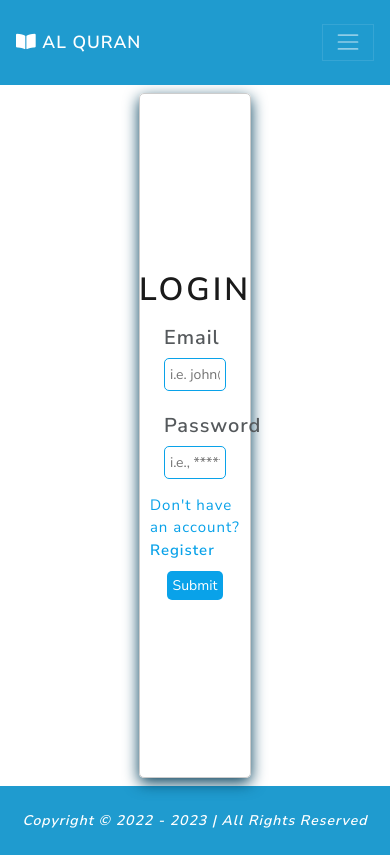
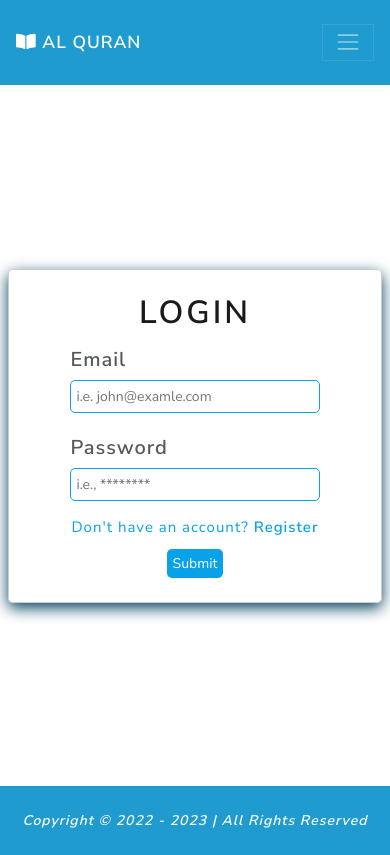
Before and after one commit to mrmezan06/al-quran-v2, a React (Create React App) app in the folder client/: page /user/login in a window 390 px wide. Built offline with nearby package versions, Linux system fonts and the light colour scheme.

Commit message:
Done Register and login page design with media query

```diff
--- a/client/src/pages/user/login/login.css
+++ b/client/src/pages/user/login/login.css
@@ -17,11 +17,12 @@
     align-items: center;
     justify-content: center;
     width: 30%;
-    height: 100%;
+    /* height: 100%; */
     border: 1px solid #ccc;
     border-radius: 5px;
-    padding: 10px;
+    padding: 1.5rem;
     box-shadow: #05425e 0px 5px 15px 0px;
+    user-select: none;
 }
 .info{
     display: flex;
@@ -81,3 +82,17 @@
   color: white;
   border-radius: 5px;
 }
+
+@media screen and (max-width: 768px) {
+  .form {
+    width: 80%;
+  }
+
+}
+
+@media screen and (max-width: 480px) {
+  .form {
+    width: 100%;
+  }
+
+}
```
